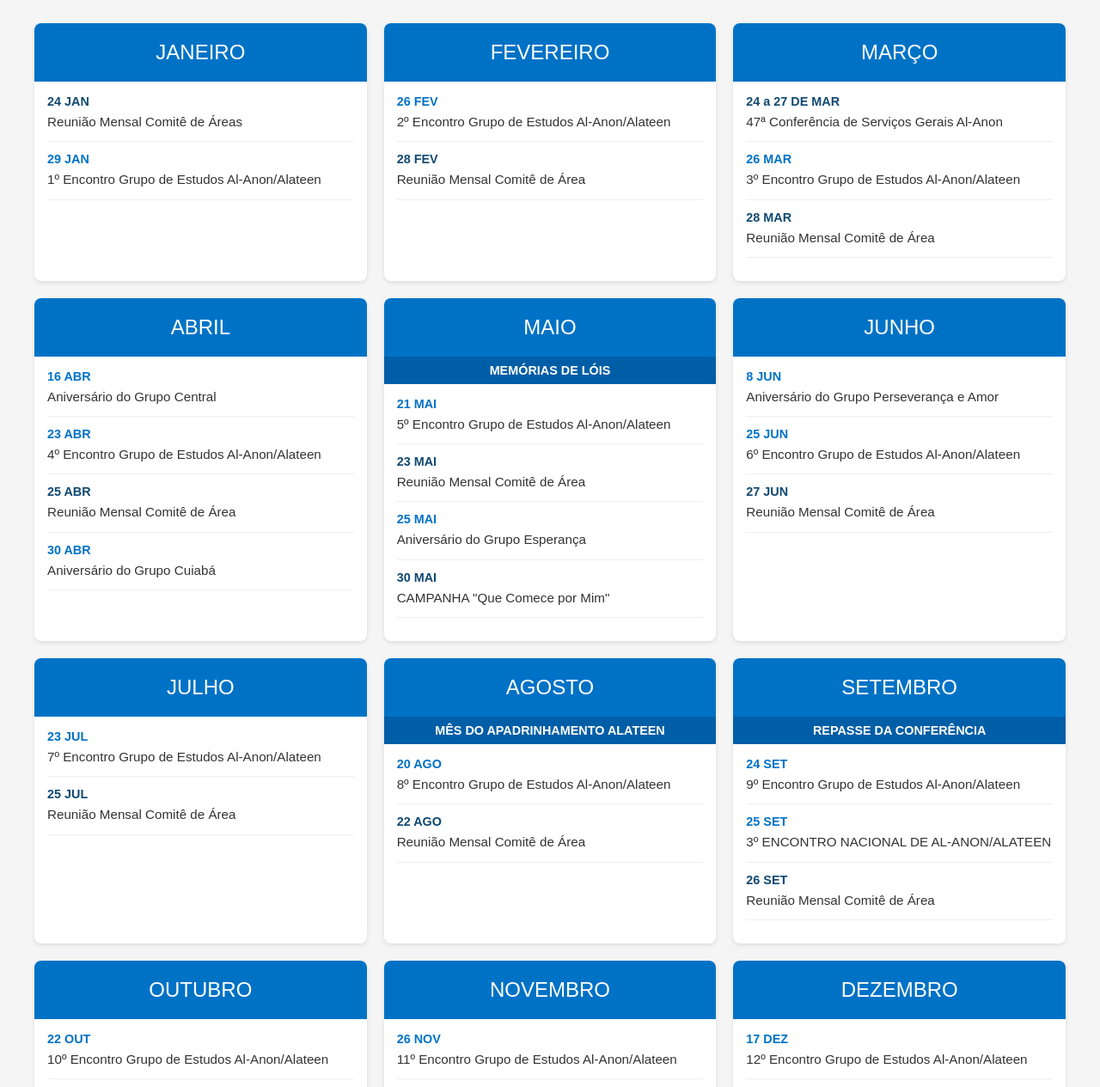
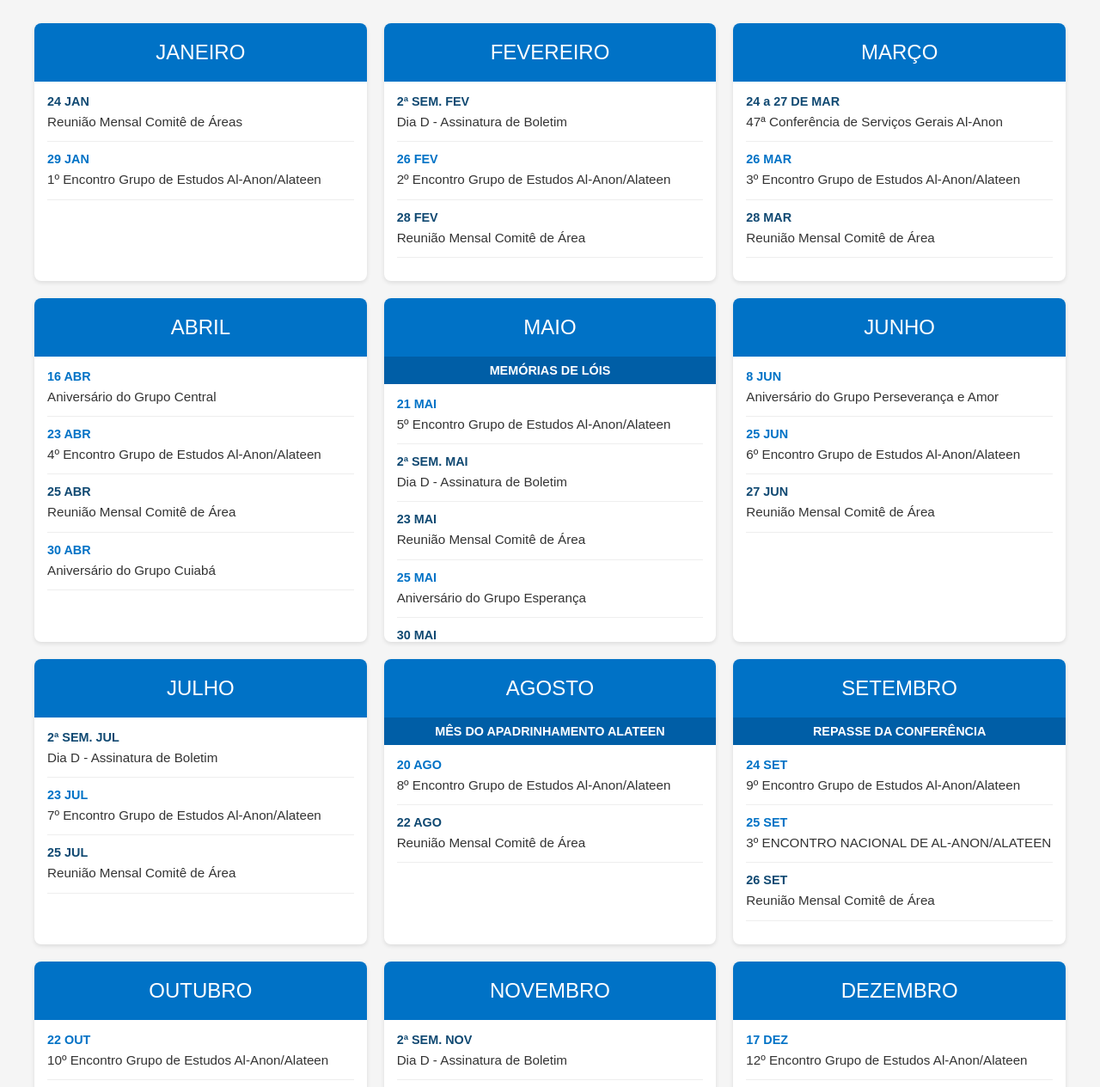
Before and after one commit to tesourariamt/calendario_comite, a plain HTML site: page index.html in a window 1280 px wide. Shown: the part 100-1365 px from the top of the page at 86% size. Drawn offline with Linux system fonts and the light colour scheme.

Commit message:
Update index.html

```diff
--- a/index.html
+++ b/index.html
@@ -44,6 +44,10 @@
                     <h2>FEVEREIRO</h2>
                 </div>
                 <div class="lista-eventos">
+                    <div class="item-evento">
+                        <div class="data-evento">2ª SEM. FEV</div>
+                        <div class="descricao-evento">Dia D - Assinatura de Boletim</div>
+                    </div>
                     <div class="item-evento especial" onclick="abrirModalEncontro('2º', 'Tradição Dois/Conceito Dois')">
                         <div class="data-evento">26 FEV</div>
                         <div class="descricao-evento">2º Encontro Grupo de Estudos Al-Anon/Alateen</div>
@@ -115,6 +119,10 @@
                         <div class="descricao-evento">5º Encontro Grupo de Estudos Al-Anon/Alateen</div>
                     </div>
                     <div class="item-evento">
+                        <div class="data-evento">2ª SEM. MAI</div>
+                        <div class="descricao-evento">Dia D - Assinatura de Boletim</div>
+                    </div>
+                    <div class="item-evento">
                         <div class="data-evento">23 MAI</div>
                         <div class="descricao-evento">Reunião Mensal Comitê de Área</div>
                     </div>
@@ -156,6 +164,10 @@
                     <h2>JULHO</h2>
                 </div>
                 <div class="lista-eventos">
+                    <div class="item-evento">
+                        <div class="data-evento">2ª SEM. JUL</div>
+                        <div class="descricao-evento">Dia D - Assinatura de Boletim</div>
+                    </div>
                     <div class="item-evento especial" onclick="abrirModalEncontro('7º', 'Tradição Sete/Conceito Sete')">
                         <div class="data-evento">23 JUL</div>
                         <div class="descricao-evento">7º Encontro Grupo de Estudos Al-Anon/Alateen</div>
@@ -234,6 +246,10 @@
                     <h2>NOVEMBRO</h2>
                 </div>
                 <div class="lista-eventos">
+                    <div class="item-evento">
+                        <div class="data-evento">2ª SEM. NOV</div>
+                        <div class="descricao-evento">Dia D - Assinatura de Boletim</div>
+                    </div>
                     <div class="item-evento especial" onclick="abrirModalEncontro('11º', 'Tradição Onze/Conceito Onze')">
                         <div class="data-evento">26 NOV</div>
                         <div class="descricao-evento">11º Encontro Grupo de Estudos Al-Anon/Alateen</div>
```
